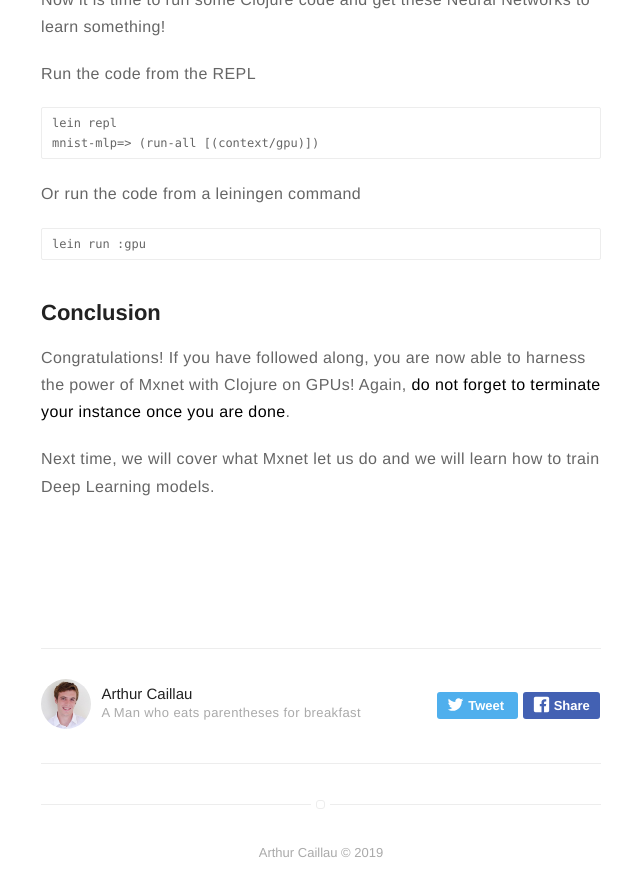
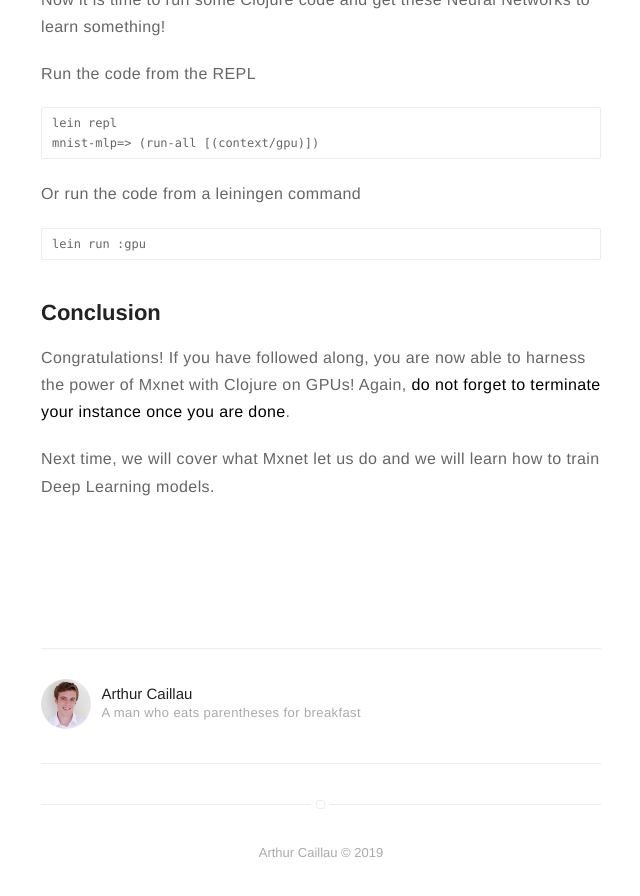
Before and after one commit to Chouffe/chouffe.github.com, a Jekyll site: the page built from _posts/2019-02-28-mxnet-clojure-aws.markdown, in a window 1280 px wide and 900 px high, scrolled down 4362 px. Shown: the top 896 px of the window, without its empty margins (319-959 px from the left). Built offline with Jekyll 4.4.1, drawn with Linux system fonts in a browser that asks for light colours.

Commit message:
[author.html] remove tweet and facebook share links

```diff
--- a/_config.yml
+++ b/_config.yml
@@ -58,7 +58,7 @@ email: arthur@caillau.me
 authors:
     arthurcaillau:
         name: Arthur Caillau
-        bio: A Man who eats parentheses for breakfast
+        bio: A man who eats parentheses for breakfast
         external-image: false
         picture: assets/images/profile.jpg
 
--- a/_includes/author.html
+++ b/_includes/author.html
@@ -7,16 +7,16 @@
         <h4 class="name">{{ site.authors[page.author].name }}</h4>
         <p class="bio">{{ site.authors[page.author].bio }}</p>
 
-        <div class="share">
-            <!-- Note: Only use three share links if your site width is set to large -->
-            <!-- If site width is set to normal, you may choose any two share links -->
-            <a class="twitter" href="https://twitter.com/intent/tweet?text={{ site.url }}{{ page.url }} - {{ page.title }} by @{{ site.authors[page.author].twitter }}">
-                <svg class="icon icon-twitter"><use xlink:href="#icon-twitter"></use></svg><span class="icon-twitter">Tweet</span>
-            </a>
+        <!-- <div class="share"> -->
+        <!--     <1!-- Note: Only use three share links if your site width is set to large --1> -->
+        <!--     <1!-- If site width is set to normal, you may choose any two share links --1> -->
+        <!--     <a class="twitter" href="https://twitter.com/intent/tweet?text={{ site.url }}{{ page.url }} - {{ page.title }} by @{{ site.authors[page.author].twitter }}"> -->
+        <!--         <svg class="icon icon-twitter"><use xlink:href="#icon-twitter"></use></svg><span class="icon-twitter">Tweet</span> -->
+        <!--     </a> -->
 
-            <a class="facebook" href="javascript:void(0)" onclick="window.open('https://facebook.com/sharer/sharer.php?u='+encodeURIComponent(location.href), 'facebook-share-dialog', 'width=626,height=436'); return false;">
-                <svg class="icon icon-facebook"><use xlink:href="#icon-facebook"></use></svg><span class="icon-facebook-rect">Share</span>
-            </a>
+        <!--     <a class="facebook" href="javascript:void(0)" onclick="window.open('https://facebook.com/sharer/sharer.php?u='+encodeURIComponent(location.href), 'facebook-share-dialog', 'width=626,height=436'); return false;"> -->
+        <!--         <svg class="icon icon-facebook"><use xlink:href="#icon-facebook"></use></svg><span class="icon-facebook-rect">Share</span> -->
+        <!--     </a> -->
 
             <!-- <a class="google-plus" href="https://plus.google.com/share?url={{ site.url }}{{ page.url }}" target="_blank">
                 <svg class="icon icon-google-plus"><use xlink:href="#icon-google-plus"></use></svg><span class="icon-google-plus">Share</span>
@@ -29,6 +29,6 @@
             <!-- <a class="reddit" href="https://reddit.com/submit?url={{ site.url }}{{ page.url }}&amp;title={{ page.title }}" target="_blank">
                 <svg class="icon icon-reddit"><use xlink:href="#icon-reddit"></use></svg><span class="icon-reddit">Share</span>
             </a> -->
-        </div>
+        <!-- </div> -->
     </div>
 </section>
```
